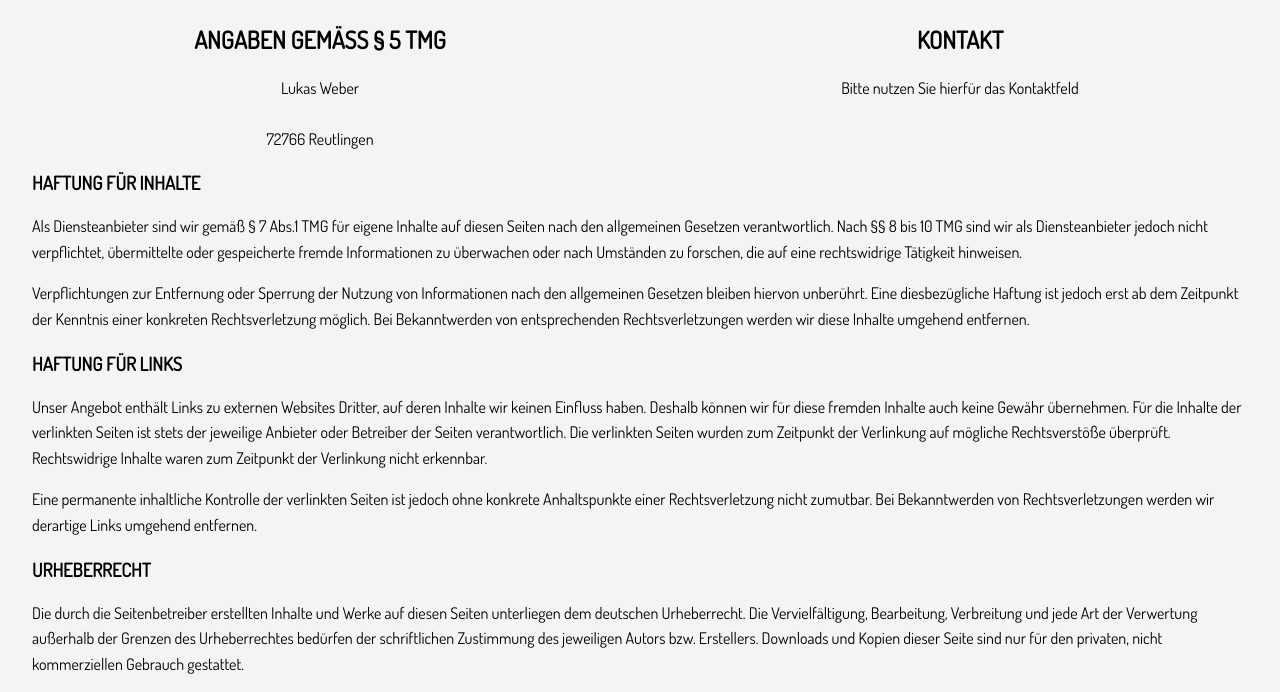
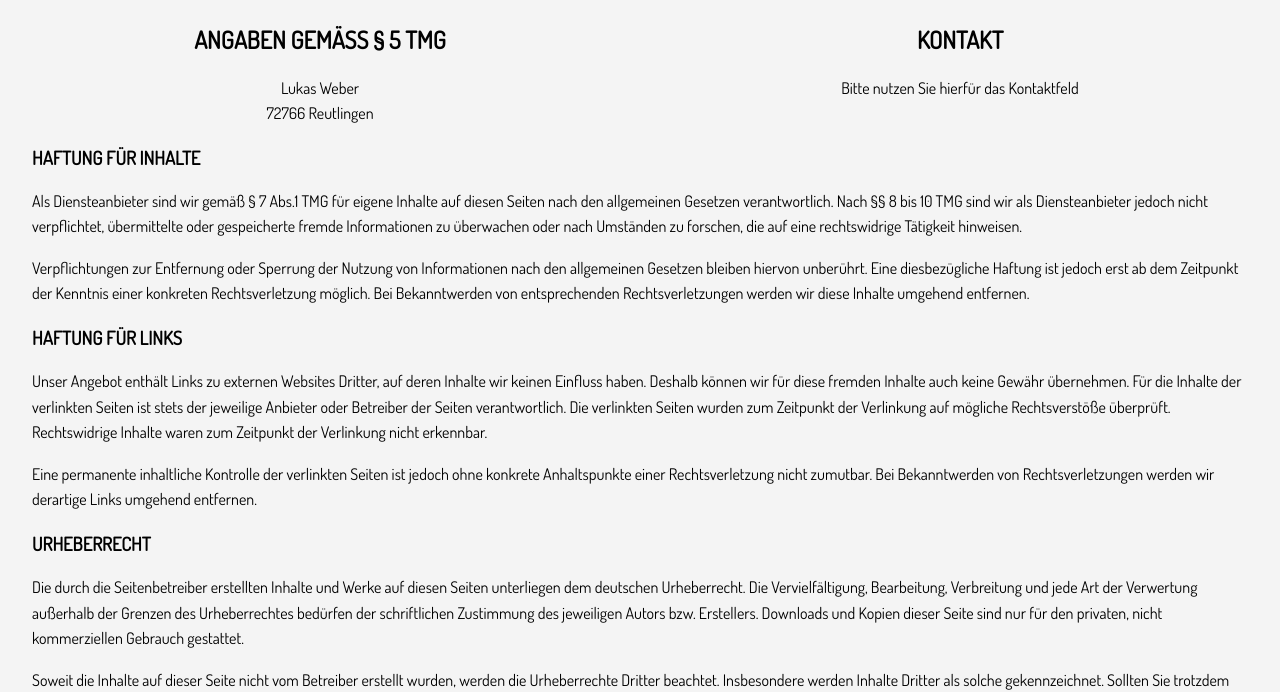
Before and after one commit to CrystalCake/CV, a website: page dist/impressum.html in a window 1280 px wide. Shown: the part 120-812 px from the top of the page. Drawn offline with Linux system fonts and the light colour scheme.

Commit message:
brs deleted

```diff
--- a/dist/impressum.html
+++ b/dist/impressum.html
@@ -24,7 +24,7 @@
         <div id="imp-item">
           <h2>Angaben gemäß &sect; 5 TMG</h2>
           <p>
-            Lukas Weber<br /><br />
+            Lukas Weber<br />
             72766 Reutlingen
           </p>
         </div>
```
